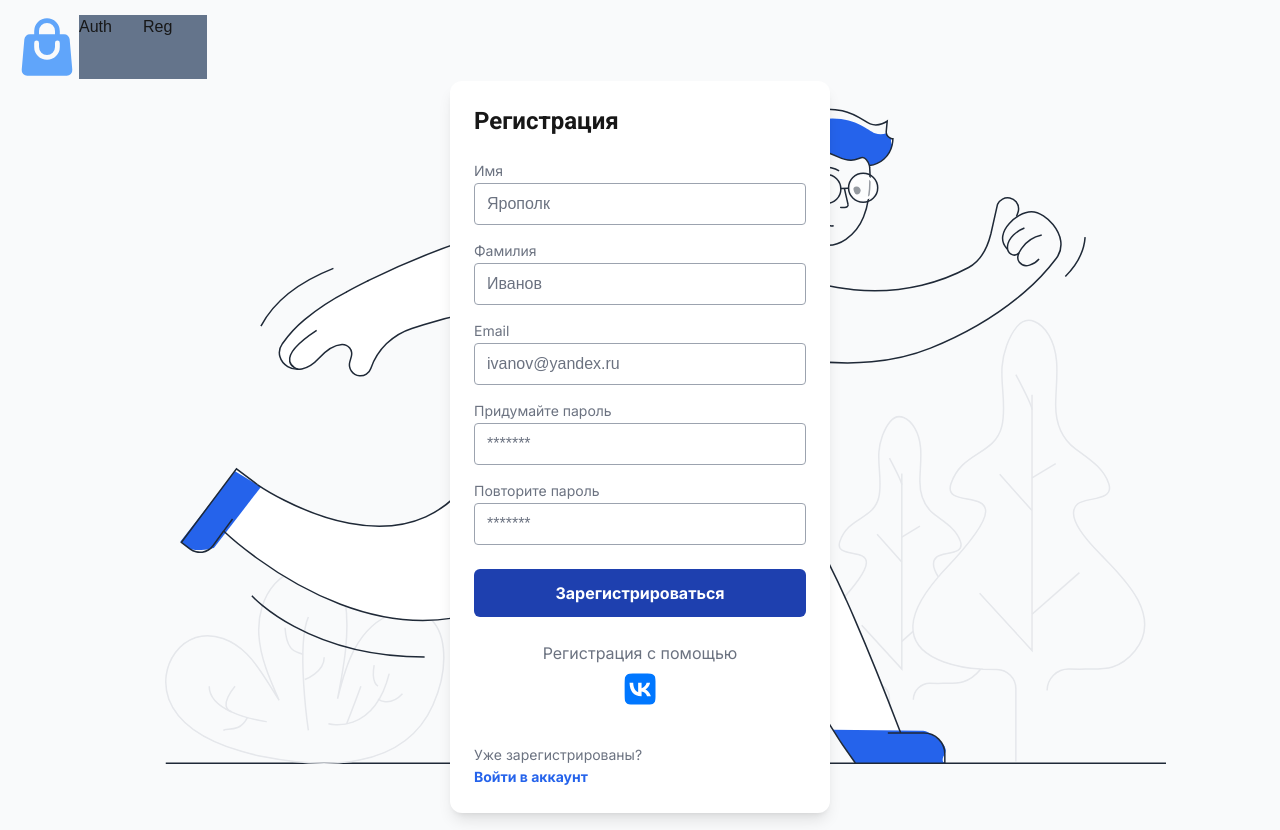
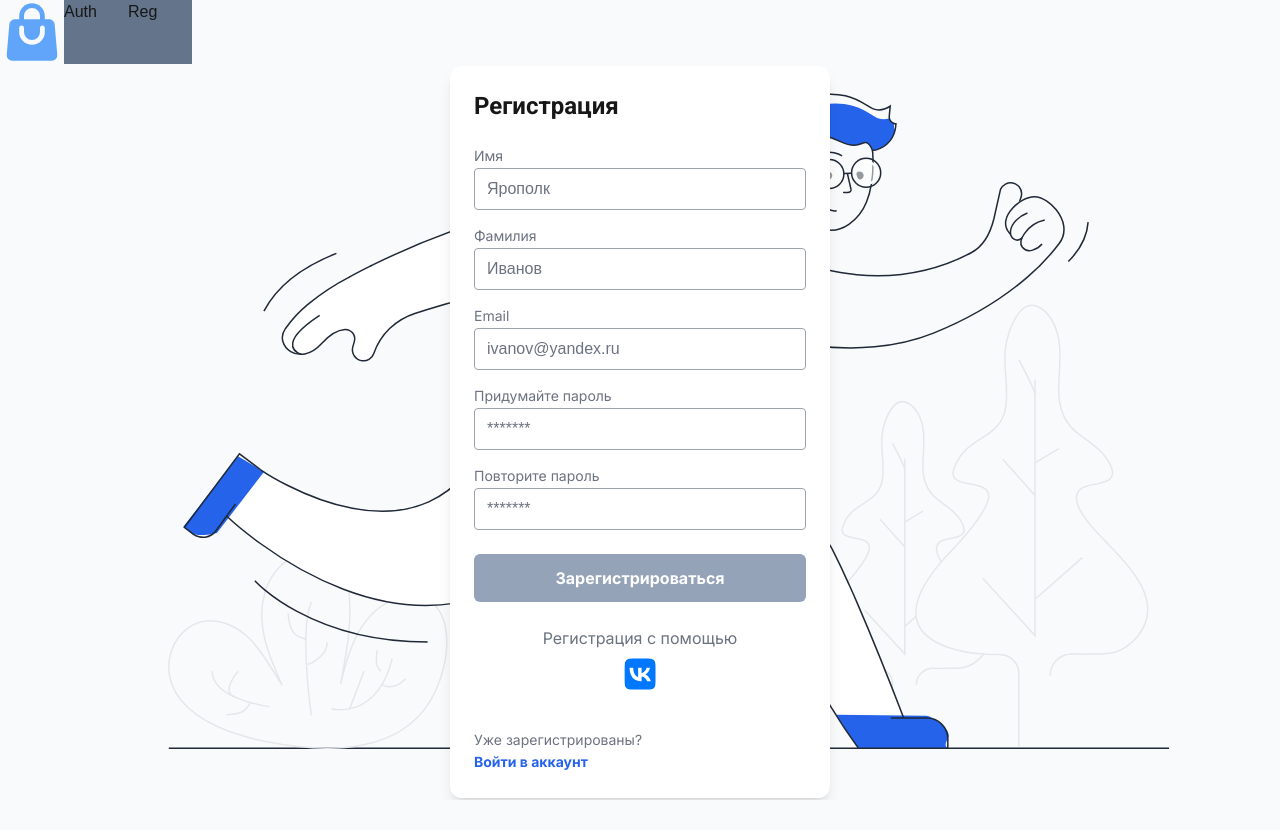
Before and after one commit to Bormxx/ecommerce, a Next.js app: page /registration in a window 1280 px wide. After the commit the page ends 800 px from the top, so only its background shows below. Built offline with nearby package versions, Linux system fonts and the light colour scheme.

Commit message:
deleted padding for body && making auth/registration form validation

```diff
--- a/package.json
+++ b/package.json
@@ -13,6 +13,7 @@
   "dependencies": {
     "@headlessui/react": "^2.2.0",
     "@heroicons/react": "^2.2.0",
+    "@hookform/resolvers": "^4.1.0",
     "@libsql/client": "^0.14.0",
     "@planetscale/database": "^1.19.0",
     "@tailwindcss/forms": "^0.5.10",
--- a/src/components/Auth/AuthForm.tsx
+++ b/src/components/Auth/AuthForm.tsx
@@ -1,34 +1,51 @@
-import { Fieldset } from "@headlessui/react";
+import { Fieldset, Input } from "@headlessui/react";
 import { inter } from "@/app/fonts";
 import FormHeader from "../FormsComponents/FormHeader";
 import FormField from "../FormsComponents/FormField";
 import FormButton from "../FormsComponents/FormButton";
 import AlterAuth from "../FormsComponents/AlterAuth";
 import FormFooter from "../FormsComponents/FormFooter";
-
-const getFormData = (e: React.FormEvent<HTMLFormElement>) => {
-  e.preventDefault();
-
-  const form = e.target as HTMLFormElement;
-  const formData = new FormData(form);
-  const val = Object.fromEntries(formData) as { login: string, password: string};
-  console.log(val);
-  form.reset();
-}
+import { useForm } from "react-hook-form";
+import { zodResolver } from '@hookform/resolvers/zod';
+import { authFormSchema, TAuthForm } from "../../../types";
+import ErrorMessage from "../FormsComponents/ErrorMessage";
+import { cn } from "@/utils/cn";
 
 export default function AuthForm() {
+  const {
+    register,
+    handleSubmit,
+    formState: { errors, isValid },
+
+  } = useForm<TAuthForm>({ resolver: zodResolver(authFormSchema), mode: "onChange" });
+
   return (
     <div className="flex flex-col min-w-[380px] p-6 gap-10 shadow-lg rounded-xl bg-white">
       <div className="flex flex-col gap-6">
         <FormHeader text={"Вход в аккаунт"} />
-        <form onSubmit={getFormData} className="flex flex-col gap-6">
+        <form onSubmit={handleSubmit((data) => {console.log(data)})} className="flex flex-col gap-6">
           <Fieldset className="flex flex-col gap-4">
-            <FormField name={"login"} type={"text"} text={"Ваш email"} placeholder={"ivanov@yandex.ru"} />
-            <FormField name={"password"} type={"password"} text={"Пароль"} placeholder={"*******"}>
+            <FormField text={"Ваш email"}>
+              <Input
+                {...register("email")}
+                type={"text"}
+                className={cn(`${ errors.email ? "border-red-500" : "border-gray-400" } rounded py-2 px-3`)}
+                placeholder={"ivanov@yandex.ru"}
+              />
+              { errors.email && <ErrorMessage text={"Некорректный email"}/> }
+            </FormField>
+            <FormField text={"Пароль"}>
+              <Input
+                {...register("password")}
+                type={"password"}
+                className={cn(`${ errors.password ? "border-red-500" : "border-gray-400" } rounded py-2 px-3`)}
+                placeholder={"*******"}
+              />
+              { errors.password && <ErrorMessage text={"Пароль не может быть меньше 6 символов"}/> }
               <p className={`${inter.className} font-normal text-base text-right text-gray-500`}>Забыли пароль?</p>
             </FormField>
           </Fieldset>
-          <FormButton text={"Войти"} />
+          <FormButton text={"Войти"} isValid={isValid} />
         </form>
         <AlterAuth text={"Войти с помощью"} />
       </div>
--- /dev/null
+++ b/src/components/FormsComponents/ErrorMessage.tsx
@@ -0,0 +1,9 @@
+import { inter } from "@/app/fonts";
+
+type ErrorMessageProp = {
+  text: string
+}
+
+export default function ErrorMessage( prop: ErrorMessageProp) {
+  return <p className={`${inter.className} font-normal text-sm text-red-500`}>{prop.text}</p>
+}
--- a/src/components/FormsComponents/FormButton.tsx
+++ b/src/components/FormsComponents/FormButton.tsx
@@ -2,14 +2,16 @@ import { inter } from "@/app/fonts";
 import { Button } from "@headlessui/react";
 
 type FormButtonProp = {
-  text: string
+  text: string,
+  isValid: boolean
 }
 
 export default function FormButton( prop: FormButtonProp) {
   return (
     <Button
       type="submit"
-      className={`${inter.className} font-bold py-3 px-4 rounded-md bg-blue-800 hover:bg-blue-600 text-base text-center text-white`}
+      className={`${inter.className} font-bold py-3 px-4 rounded-md bg-blue-800 hover:bg-blue-600 text-base text-center text-white disabled:bg-slate-400`}
+      disabled={prop.isValid ? false : true}
     >
       {prop.text}
     </Button>
--- a/src/components/FormsComponents/FormField.tsx
+++ b/src/components/FormsComponents/FormField.tsx
@@ -1,12 +1,9 @@
 import { inter } from "@/app/fonts";
-import { Label, Input, Field } from "@headlessui/react";
+import { Label, Field } from "@headlessui/react";
 import { ReactNode } from "react";
 
 type FormFieldProps = {
-  name: string,
-  type: "text" | "password",
   text: string,
-  placeholder: string,
   children?: ReactNode
 }
 
@@ -14,12 +11,6 @@ export default function FormField( props: FormFieldProps ) {
   return (
     <Field className="flex flex-col gap-[2px]">
       <Label className={`${inter.className} font-normal text-sm text-gray-500`}>{props.text}</Label>
-      <Input
-        name={props.name}
-        type={props.type}
-        className="rounded py-2 px-3 text-gray-400  border-gray-400"
-        placeholder={props.placeholder}
-      />
       {props.children}
     </Field>
   );
--- a/src/components/Registration/RegistrForm.tsx
+++ b/src/components/Registration/RegistrForm.tsx
@@ -1,24 +1,77 @@
-import { Fieldset } from "@headlessui/react";
+import { Fieldset, Input } from "@headlessui/react";
 import FormHeader from "../FormsComponents/FormHeader";
 import FormField from "../FormsComponents/FormField";
 import FormButton from "../FormsComponents/FormButton";
 import AlterAuth from "../FormsComponents/AlterAuth";
 import FormFooter from "../FormsComponents/FormFooter";
+import { registrFormSchema, TRegistrForm } from "../../../types";
+import { useForm } from "react-hook-form";
+import { zodResolver } from "@hookform/resolvers/zod";
+import { cn } from "@/utils/cn";
+import ErrorMessage from "../FormsComponents/ErrorMessage";
+
 
 export default function RegistrForm() {
+  const {
+    register,
+    handleSubmit,
+    formState: { errors, isValid },
+
+  } = useForm<TRegistrForm>({ resolver: zodResolver(registrFormSchema), mode: "onChange" });
+
   return (
     <div className="flex flex-col min-w-[380px] p-6 gap-10 shadow-lg rounded-xl bg-white">
       <div className="flex flex-col gap-6">
         <FormHeader text={"Регистрация"} />
-        <form action="" className="flex flex-col gap-6">
+        <form onSubmit={handleSubmit((data) => console.log(data))} className="flex flex-col gap-6">
           <Fieldset className="flex flex-col gap-4">
-            <FormField name={"name"} type={"text"} text={"Имя"} placeholder={"Ярополк"} />
-            <FormField name={"surname"} type={"text"} text={"Фамилия"} placeholder={"Иванов"} />
-            <FormField name={"email"} type={"text"} text={"Email"} placeholder={"ivanov@yandex.ru"} />
-            <FormField name={"password"} type={"password"} text={"Придумайте пароль"} placeholder={"*******"} />
-            <FormField name={"password-compare"} type={"password"} text={"Повторите пароль"} placeholder={"*******"} />
+            <FormField text={"Имя"}>
+              <Input
+                {...register("name")}
+                type={"text"}
+                className={cn(`${ errors.name ? "border-red-500" : "border-gray-400" } rounded py-2 px-3`)}
+                placeholder={"Ярополк"}
+              />
+              { errors.name && <ErrorMessage text={"Поле должно быть длиннее 2 символов"}/> }
+            </FormField>
+            <FormField text={"Фамилия"}>
+              <Input
+                {...register("surname")}
+                type={"text"}
+                className={cn(`${ errors.surname ? "border-red-500" : "border-gray-400" } rounded py-2 px-3`)}
+                placeholder={"Иванов"}
+              />
+              { errors.surname && <ErrorMessage text={"Поле должно быть длиннее 2 символов"}/> }
+            </FormField>
+            <FormField text={"Email"}>
+              <Input
+                {...register("email")}
+                type={"text"}
+                className={cn(`${ errors.email ? "border-red-500" : "border-gray-400" } rounded py-2 px-3`)}
+                placeholder={"ivanov@yandex.ru"}
+              />
+              { errors.email && <ErrorMessage text={"Некорректный email"}/> }
+            </FormField>
+            <FormField text={"Придумайте пароль"}>
+              <Input
+                {...register("password")}
+                type={"password"}
+                className={cn(`${ errors.password ? "border-red-500" : "border-gray-400" } rounded py-2 px-3`)}
+                placeholder={"*******"}
+              />
+              { errors.password && <ErrorMessage text={"Пароль не может быть меньше 6 символов"}/> }
+            </FormField>
+            <FormField text={"Повторите пароль"}>
+              <Input
+                {...register("passwordCompare")}
+                type={"password"}
+                className={cn(`${ errors.passwordCompare ? "border-red-500" : "border-gray-400" } rounded py-2 px-3`)}
+                placeholder={"*******"}
+              />
+              { errors.passwordCompare && <ErrorMessage text={"Пароли не совпадают"}/>}
+            </FormField>
           </Fieldset>
-          <FormButton text={"Зарегистрироваться"} />
+          <FormButton text={"Зарегистрироваться"} isValid={isValid} />
         </form>
         <AlterAuth text={"Регистрация с помощью"} />
       </div>
--- a/src/styles/globals.css
+++ b/src/styles/globals.css
@@ -15,7 +15,6 @@
 }
 
 body {
-  padding: 15px;
   color: var(--foreground);
   background: var(--background);
   font-family: Arial, Helvetica, sans-serif;
--- a/types/index.ts
+++ b/types/index.ts
@@ -1,3 +1,27 @@
+import { z } from "zod";
+
+export const authFormSchema = z.object({
+  email: z.string().min(1, 'Введите email').email(),
+  password: z.string().min(6, 'Введите пароль'),
+});
+
+export type TAuthForm = z.infer<typeof authFormSchema>
+
+export const registrFormSchema = z.object({
+  name: z.string().min(2, 'Введите имя'),
+  surname: z.string().min(2, 'Введите фамилию'),
+  email: z.string().min(1, 'Введите email').email(),
+  password: z.string().min(6, 'Введите пароль'),
+  passwordCompare: z.string().min(6)
+}).refine(
+  (data) => data.password === data.passwordCompare, {
+    message: "don't match",
+    path: ['passwordCompare']
+  }
+);
+
+export type TRegistrForm = z.infer<typeof registrFormSchema>
+
 export interface Items {
   id: number;
   title: string;
```
Also changed, not shown: 1 other file (tests, documents, lock files or other folders).
